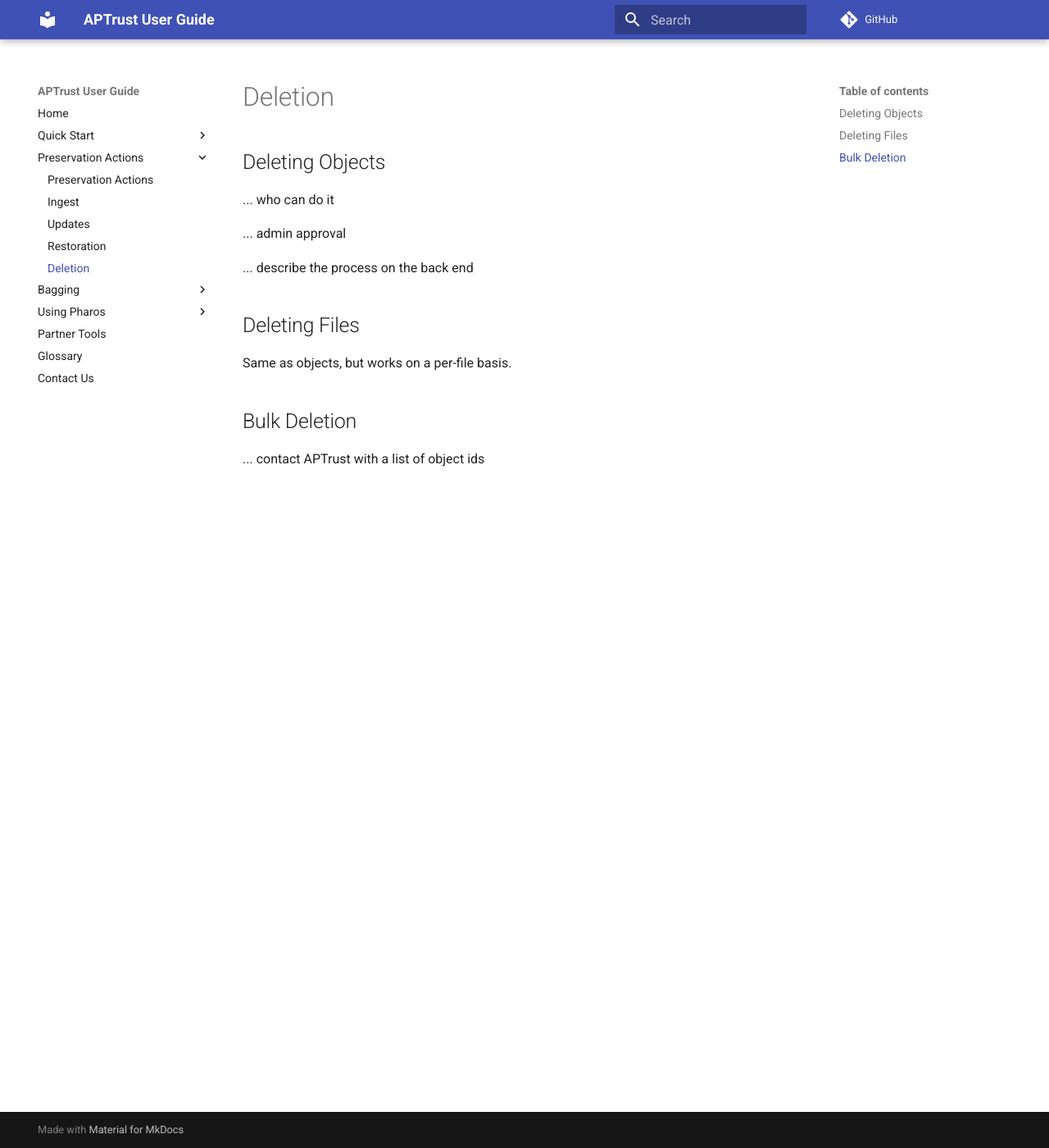
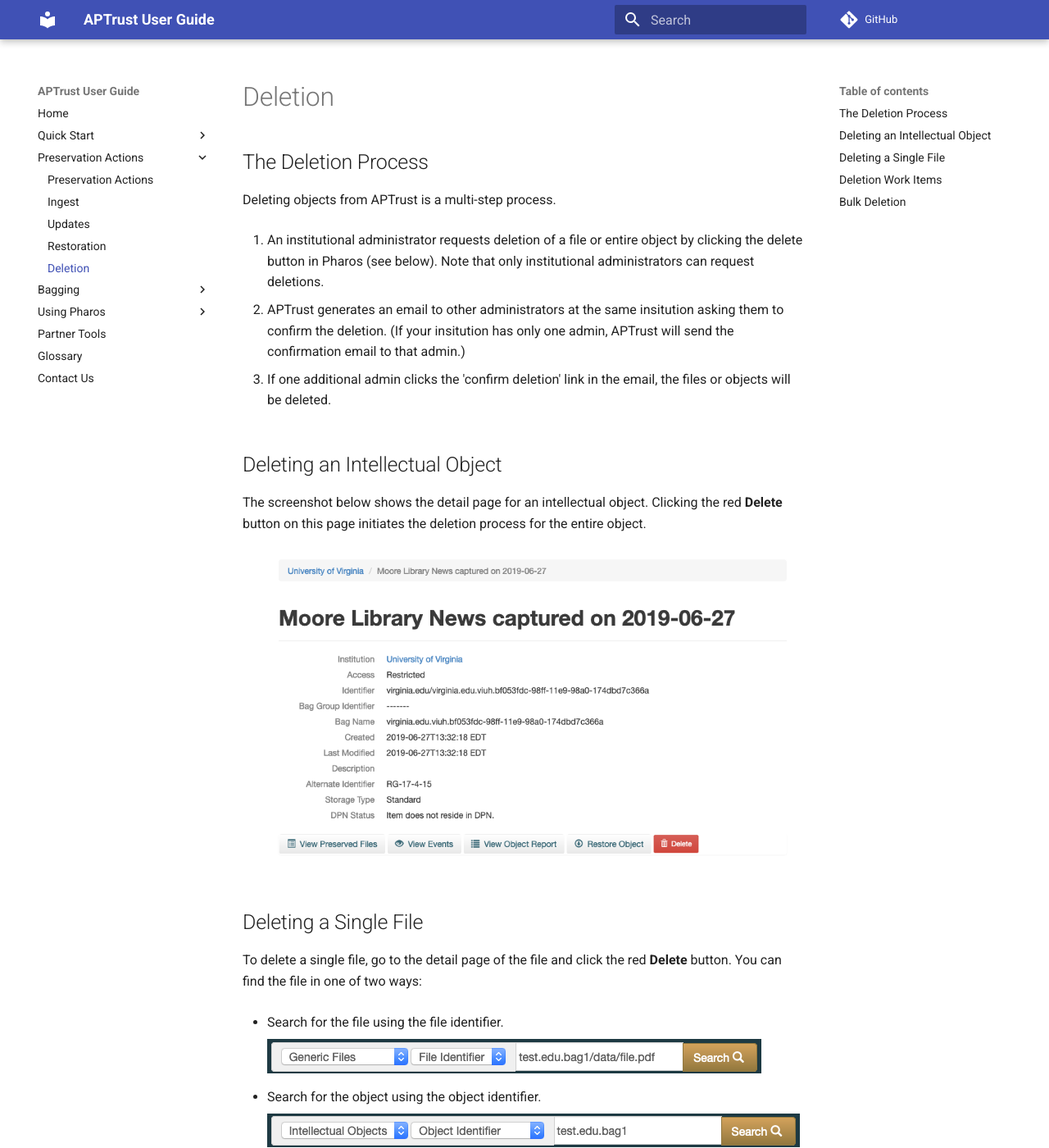
Before and after one commit to APTrust/userguide, an MkDocs documentation site: the page built from docs/preservation/deletion.md, in a window 1280 px wide and 1400 px high. Shown: the whole window at 82% size. Built offline with MkDocs 1.6.1 and Material for MkDocs 9.7.7, drawn with Linux system fonts in a browser that asks for light colours; comment, search, counter and statistics services are not loaded; some of the changed text lies outside the part shown.

Commit message:
Documented deletion process

```diff
--- a/docs/preservation/deletion.md
+++ b/docs/preservation/deletion.md
@@ -1,17 +1,49 @@
 # Deletion
 
-## Deleting Objects
+## The Deletion Process
 
-... who can do it
+Deleting objects from APTrust is a multi-step process.
 
-... admin approval
+1. An institutional administrator requests deletion of a file or entire object by clicking the delete button in Pharos (see below). Note that only institutional administrators can request deletions.
 
-... describe the process on the back end
+1. APTrust generates an email to other administrators at the same insitution asking them to confirm the deletion.  (If your insitution has only one admin, APTrust will send the confirmation email to that admin.)
 
-## Deleting Files
+1. If one additional admin clicks the 'confirm deletion' link in the email, the files or objects will be deleted.
 
-Same as objects, but works on a per-file basis.
+## Deleting an Intellectual Object
+
+The screenshot below shows the detail page for an intellectual object. Clicking the red __Delete__ button on this page initiates the deletion process for the entire object.
+
+![Pharos Object Detail page showing the red delete button](/img/pharos/ObjectDetail.png)
+
+## Deleting a Single File
+
+To delete a single file, go to the detail page of the file and click the red __Delete__ button. You can find the file in one of two ways:
+
+* Search for the file using the file identifier.
+
+    ![Pharos search by file identifier](/img/pharos/FileSearch.png)
+
+* Search for the object using the object identifier.
+
+    ![Pharos search by object identifier](/img/pharos/ObjectSearch.png)
+
+If you searched by object identifier, you can click the __View Preserved Files__ button on the object detail page to find the detail page of the file you want to delete.
+
+The screenshot below shows the detail page for a generic file. Clicking the red __Delete__ button on this page initiates the deletion process for that file.
+
+![Pharos File Detail page showing the red delete button](/img/pharos/FileDetail.png)
+
+## Deletion Work Items
+
+After an institutional administrator confirms a deletion, the deletion request will appear in the list of work items, where you can track its progress. Deleting a single file results in one work item. Deleting an intellectual object results in one Work Item _per file_. Deleting an intellectual object comprised of 20 files will create 20 work items.
+
+The image below shows a list of completed work items. Note that deletions usually happen fairly quickly, within minutes of your institutional admin's confirmation of the deletion request email.
+
+![Pharos Work Items page listing file deletion requests](/img/pharos/DeletionWorkItems.png)
 
 ## Bulk Deletion
 
-... contact APTrust with a list of object ids
+Contact help@aptrust.org if you want to delete a large number of objects. For bulk deletions, the depositor sends us a list of items to delete and APTrust initiates the process.
+
+Your institutional admins will still have to confirm the deletions before we execute them, but the process can save you having to click on the delete button on a large number of object or file detail pages.
```
Also changed, not shown: docs/img/pharos/DeletionWorkItems.png (added), docs/img/pharos/FileDetail.png (added), docs/img/pharos/FileSearch.png (added), docs/img/pharos/ObjectDetail.png (added), docs/img/pharos/ObjectSearch.png (added).
